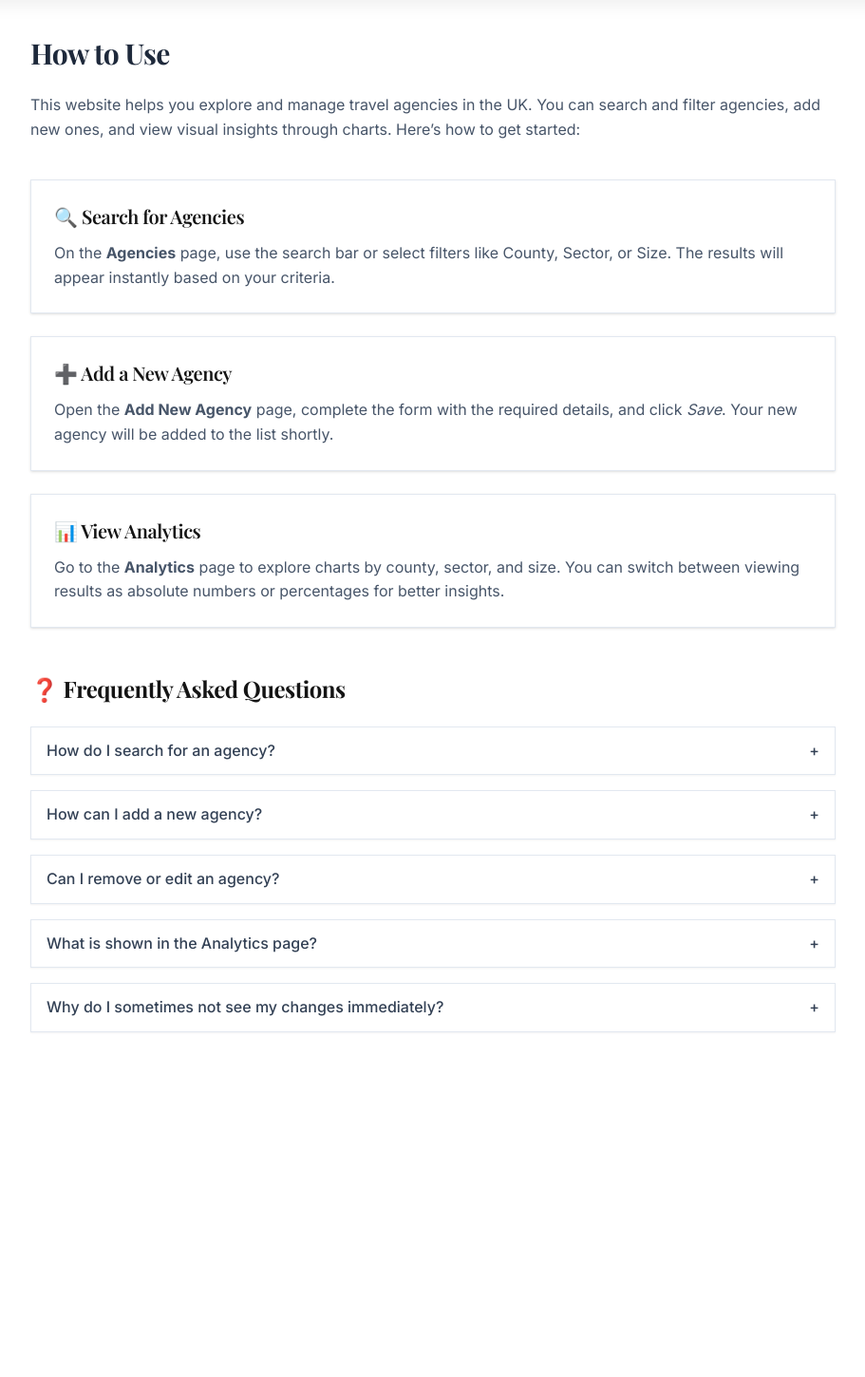
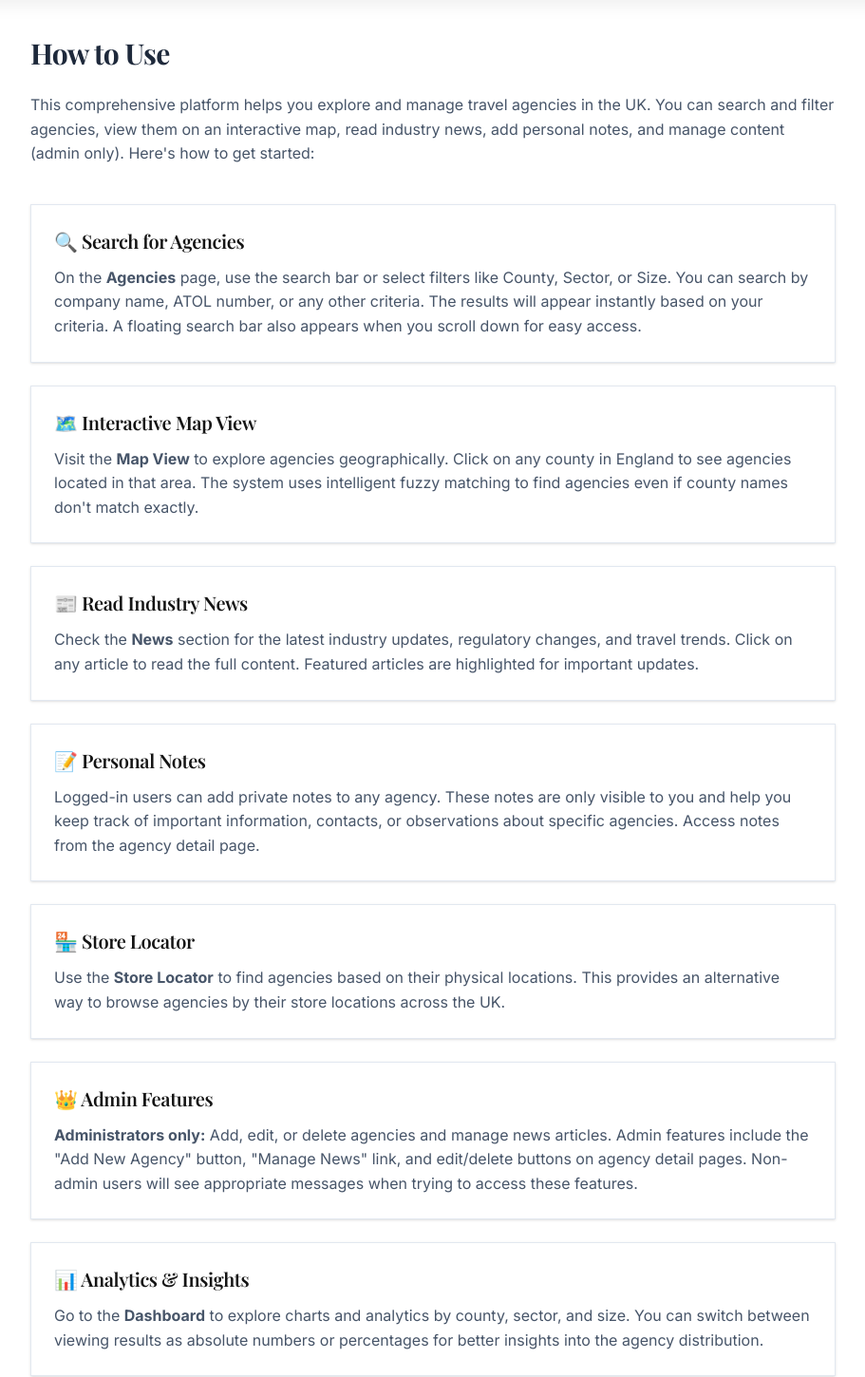
Before and after one commit to MinhTuan0305/SLC-travelcompanies-directory, a Next.js app: page /how-to-use in a window 1280 px wide. Shown: the part 82-1532 px from the top of the page at 95% size, without its empty margins (184-1095 px from the left). Before the commit the page ends 1209 px from the top, so only its background shows below. Built offline with nearby package versions, Linux system fonts and the light colour scheme; no server answers.

Commit message:
added instructions

```diff
--- a/app/how-to-use/page.tsx
+++ b/app/how-to-use/page.tsx
@@ -6,27 +6,47 @@ const faqs = [
   {
     question: "How do I search for an agency?",
     answer:
-      "Go to the Agencies page and use the search bar at the top. You can type the company name or use the filters such as County, Sector, or Size. The list will update instantly with matching agencies.",
+      "Go to the Agencies page and use the search bar at the top. You can type the company name, ATOL number, or use the filters such as County, Sector, or Size. The list will update instantly with matching agencies. You can also use the floating search bar that appears when you scroll down.",
   },
   {
     question: "How can I add a new agency?",
     answer:
-      "Click on 'Add New Agency' in the menu. Fill in the form with the agency’s details, including name, sector, size, county, and website link. Then click Save. The new agency will appear in the database.",
+      "Only administrators can add new agencies. Click on 'Add New Agency' in the menu (visible only to admins). Fill in the form with the agency's details, including name, sector, size, county, and website link. Then click Save. The new agency will appear in the database immediately.",
   },
   {
-    question: "Can I remove or edit an agency?",
+    question: "Can I edit or delete an agency?",
     answer:
-      "At the moment, you can only add new agencies through the form. Editing or removing agencies is available in the the detail page of the company.",
+      "Only administrators can edit or delete agencies. On the agency detail page, you'll see 'Edit' and 'Delete' buttons if you're logged in as an admin. Non-admin users will see a message asking them to log in or informing them that only admins can perform these actions.",
   },
   {
-    question: "What is shown in the Analytics page?",
+    question: "What is the Map View feature?",
     answer:
-      "The Analytics page provides charts that help you understand the distribution of agencies by county, sector, and size. You can switch between viewing values in numbers or percentages.",
+      "The Map View shows an interactive map of England with all counties highlighted. Click on any county to see agencies located in that area. The system uses fuzzy matching to find agencies even if the county names don't match exactly (e.g., 'Greater Manchester' matches 'Manchester').",
+  },
+  {
+    question: "How do I use the News section?",
+    answer:
+      "The News section displays the latest industry updates and articles. Click on 'News' in the main menu to view all published articles. Click on any article to read the full content. Administrators can manage news articles through the 'Manage News' link in their user menu.",
+  },
+  {
+    question: "What are personal notes?",
+    answer:
+      "Personal notes allow logged-in users to add private notes to any agency. These notes are only visible to you and help you keep track of important information about specific agencies. You can add, edit, or delete your notes from the agency detail page.",
+  },
+  {
+    question: "What is the Store Locator?",
+    answer:
+      "The Store Locator helps you find agencies based on their physical locations. It provides a different way to browse agencies by their store locations across the UK.",
+  },
+  {
+    question: "How do I become an administrator?",
+    answer:
+      "Administrator privileges are managed through the Supabase database. Contact the system administrator to have your account upgraded to admin status. Only admins can create, edit, or delete agencies and manage news articles.",
   },
   {
     question: "Why do I sometimes not see my changes immediately?",
     answer:
-      "The list updates shortly after you add a new agency. If you do not see the change right away, please refresh the page or try again in a moment.",
+      "The list updates shortly after you add a new agency. If you do not see the change right away, please refresh the page or try again in a moment. Some changes may take a few seconds to propagate through the system.",
   },
 ];
 
@@ -42,9 +62,9 @@ export default function HowToUsePage() {
       {/* Header */}
       <h1 className="text-3xl font-bold text-slate-800 mb-6">How to Use</h1>
       <p className="text-slate-600 mb-10">
-        This website helps you explore and manage travel agencies in the UK. You
-        can search and filter agencies, add new ones, and view visual insights
-        through charts. Here’s how to get started:
+        This comprehensive platform helps you explore and manage travel agencies in the UK.
+        You can search and filter agencies, view them on an interactive map, read industry news,
+        add personal notes, and manage content (admin only). Here's how to get started:
       </p>
 
       {/* Instructions */}
@@ -53,26 +73,64 @@ export default function HowToUsePage() {
           <h2 className="text-xl font-semibold mb-3">🔍 Search for Agencies</h2>
           <p className="text-slate-600">
             On the <strong>Agencies</strong> page, use the search bar or select
-            filters like County, Sector, or Size. The results will appear
-            instantly based on your criteria.
+            filters like County, Sector, or Size. You can search by company name, ATOL number,
+            or any other criteria. The results will appear instantly based on your criteria.
+            A floating search bar also appears when you scroll down for easy access.
           </p>
         </div>
 
         <div className="bg-white rounded-2xl shadow p-6 border border-slate-200">
-          <h2 className="text-xl font-semibold mb-3">➕ Add a New Agency</h2>
+          <h2 className="text-xl font-semibold mb-3">🗺️ Interactive Map View</h2>
           <p className="text-slate-600">
-            Open the <strong>Add New Agency</strong> page, complete the form with
-            the required details, and click <em>Save</em>. Your new agency will
-            be added to the list shortly.
+            Visit the <strong>Map View</strong> to explore agencies geographically. Click on any
+            county in England to see agencies located in that area. The system uses intelligent
+            fuzzy matching to find agencies even if county names don't match exactly.
           </p>
         </div>
 
         <div className="bg-white rounded-2xl shadow p-6 border border-slate-200">
-          <h2 className="text-xl font-semibold mb-3">📊 View Analytics</h2>
+          <h2 className="text-xl font-semibold mb-3">📰 Read Industry News</h2>
           <p className="text-slate-600">
-            Go to the <strong>Analytics</strong> page to explore charts by
-            county, sector, and size. You can switch between viewing results as
-            absolute numbers or percentages for better insights.
+            Check the <strong>News</strong> section for the latest industry updates, regulatory
+            changes, and travel trends. Click on any article to read the full content.
+            Featured articles are highlighted for important updates.
+          </p>
+        </div>
+
+        <div className="bg-white rounded-2xl shadow p-6 border border-slate-200">
+          <h2 className="text-xl font-semibold mb-3">📝 Personal Notes</h2>
+          <p className="text-slate-600">
+            Logged-in users can add private notes to any agency. These notes are only visible
+            to you and help you keep track of important information, contacts, or observations
+            about specific agencies. Access notes from the agency detail page.
+          </p>
+        </div>
+
+        <div className="bg-white rounded-2xl shadow p-6 border border-slate-200">
+          <h2 className="text-xl font-semibold mb-3">🏪 Store Locator</h2>
+          <p className="text-slate-600">
+            Use the <strong>Store Locator</strong> to find agencies based on their physical
+            locations. This provides an alternative way to browse agencies by their store
+            locations across the UK.
+          </p>
+        </div>
+
+        <div className="bg-white rounded-2xl shadow p-6 border border-slate-200">
+          <h2 className="text-xl font-semibold mb-3">👑 Admin Features</h2>
+          <p className="text-slate-600">
+            <strong>Administrators only:</strong> Add, edit, or delete agencies and manage news articles.
+            Admin features include the "Add New Agency" button, "Manage News" link, and edit/delete
+            buttons on agency detail pages. Non-admin users will see appropriate messages when
+            trying to access these features.
+          </p>
+        </div>
+
+        <div className="bg-white rounded-2xl shadow p-6 border border-slate-200">
+          <h2 className="text-xl font-semibold mb-3">📊 Analytics & Insights</h2>
+          <p className="text-slate-600">
+            Go to the <strong>Dashboard</strong> to explore charts and analytics by county,
+            sector, and size. You can switch between viewing results as absolute numbers or
+            percentages for better insights into the agency distribution.
           </p>
         </div>
       </div>
```
